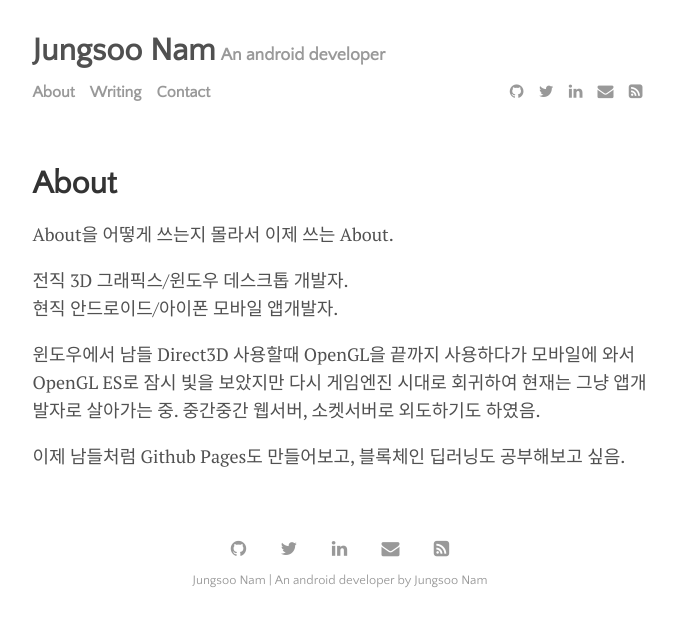
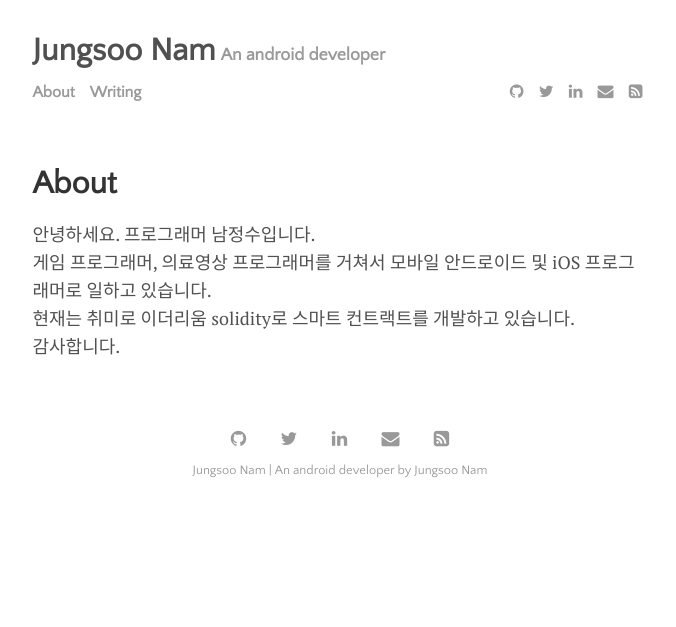
Before and after one commit to namjungsoo/namjungsoo.github.io, a Jekyll site: the page built from menu/about.md, in a window 1280 px wide. Shown: the top 627 px of the page, without its empty margins (300-976 px from the left). Built offline with Jekyll 4.4.1, drawn with Linux system fonts in a browser that asks for light colours; nearby versions of some CDN libraries.

Commit message:
About updated

```diff
--- a/_data/settings.yml
+++ b/_data/settings.yml
@@ -8,7 +8,7 @@
 menu:
 - {name: 'About', path: 'menu', url: 'about.html'}
 - {name: 'Writing', path: 'menu', url: 'writing.html'}
-- {name: 'Contact', path: 'menu', url: 'contact.html'}
+#- {name: 'Contact', path: 'menu', url: 'contact.html'}
 
 # Available social icons are powered by Font Awesome, so you can use any icon that they offer
 social:
--- a/menu/about.md
+++ b/menu/about.md
@@ -2,12 +2,7 @@
 layout: page
 title: About
 ---
-About을 어떻게 쓰는지 몰라서 이제 쓰는 About.
-
-전직 3D 그래픽스/윈도우 데스크톱 개발자.
-현직 안드로이드/아이폰 모바일 앱개발자.
-
-윈도우에서 남들 Direct3D 사용할때 OpenGL을 끝까지 사용하다가 모바일에 와서 OpenGL ES로 잠시 빛을 보았지만 다시 게임엔진 시대로 회귀하여 현재는 그냥 앱개발자로 살아가는 중.
-중간중간 웹서버, 소켓서버로 외도하기도 하였음.
-
-이제 남들처럼 Github Pages도 만들어보고, 블록체인 딥러닝도 공부해보고 싶음.
+안녕하세요. 프로그래머 남정수입니다.
+게임 프로그래머, 의료영상 프로그래머를 거쳐서 모바일 안드로이드 및 iOS 프로그래머로 일하고 있습니다.
+현재는 취미로 이더리움 solidity로 스마트 컨트랙트를 개발하고 있습니다.
+감사합니다.
```
Also changed, not shown: menu/contact.md (deleted, +0 -6 lines).
